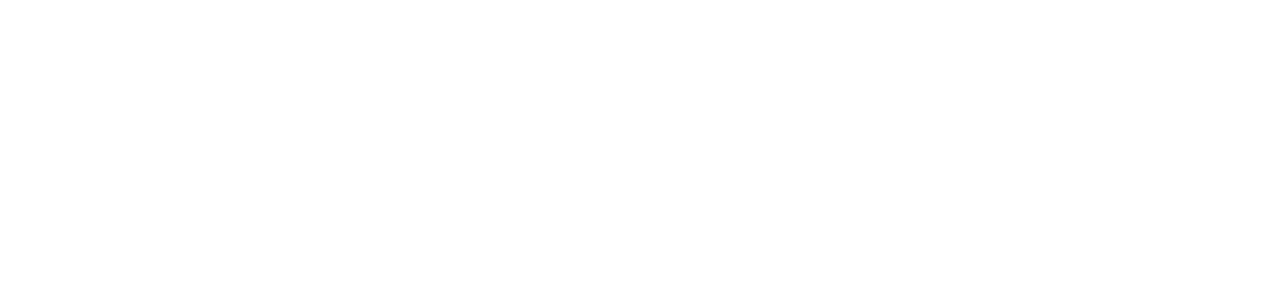
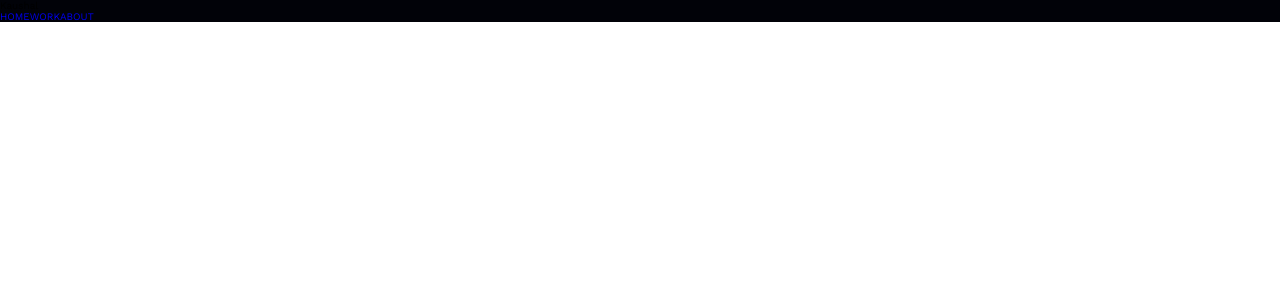
Before and after one commit to kaushalluffa/portfolio, a React (Vite) app: page / in a window 1280 px wide. Shown: the top 300 px of the page. Built offline with nearby package versions, Linux system fonts and the light colour scheme.

Commit message:
navbar html created

```diff
--- a/src/App.jsx
+++ b/src/App.jsx
@@ -1,9 +1,14 @@
+import { Route, Routes } from 'react-router'
 import './App.scss'
+import Navbar from './components/Navbar/Navbar'
 function App() {
 
   return (
     <div className="App" >
-
+     <Navbar/>
+     <Routes>
+      <Route path="/" element={''}/>
+     </Routes>
     </div>
   )
 }
--- a/src/App.scss
+++ b/src/App.scss
@@ -1 +1,6 @@
 @import './styles/variables';
+
+
+.App{
+    background-color: $bg;
+}
--- /dev/null
+++ b/src/components/Navbar/Navbar.jsx
@@ -0,0 +1,17 @@
+import React from 'react'
+import { Link } from 'react-router-dom'
+
+const Navbar = () => {
+  return (
+    <div className='navbar'>
+        <div className="navbar__logo">Kaushal</div>
+        <div className="navbar__navitems">
+            <Link to="/">HOME</Link>
+            <Link to="/work">WORK</Link>
+            <Link to="/about">ABOUT</Link>
+        </div>
+    </div>
+  )
+}
+
+export default Navbar
```
Also changed, not shown: src/components/Footer/Footer.jsx (added).
